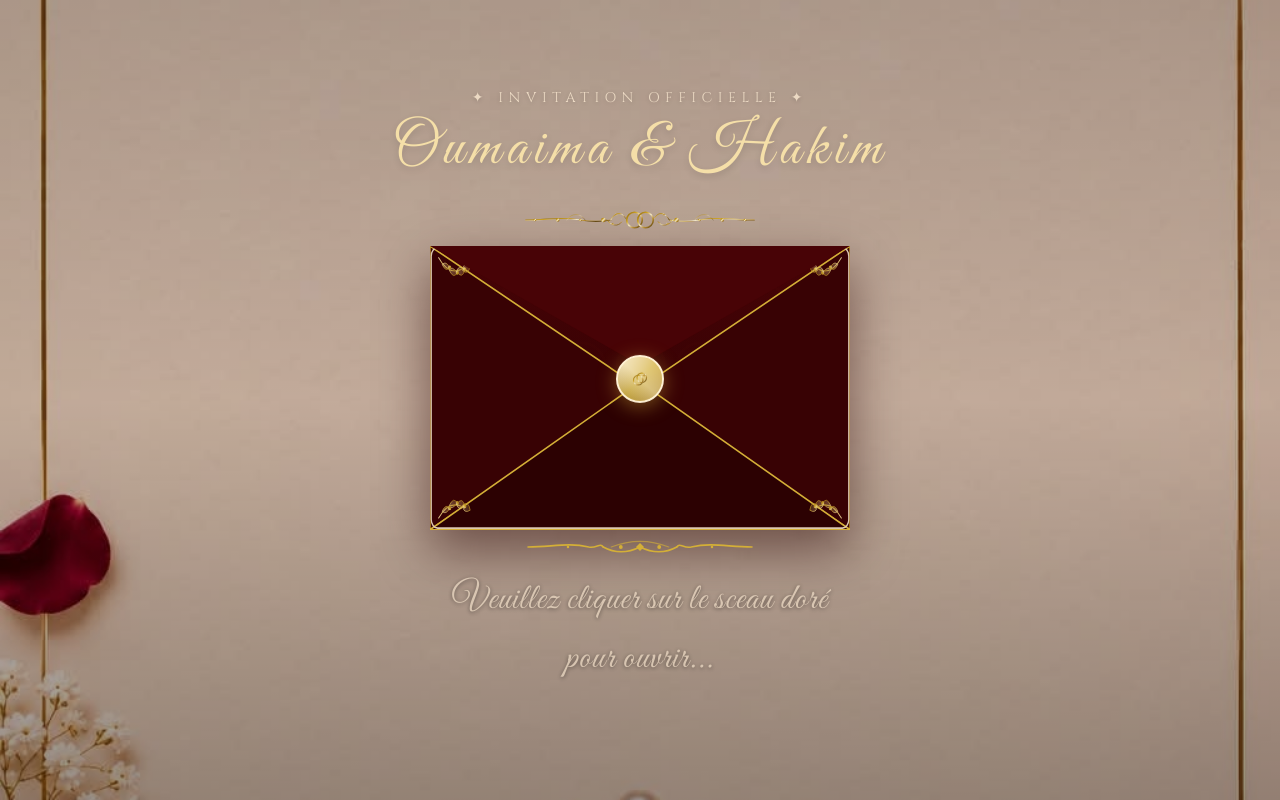
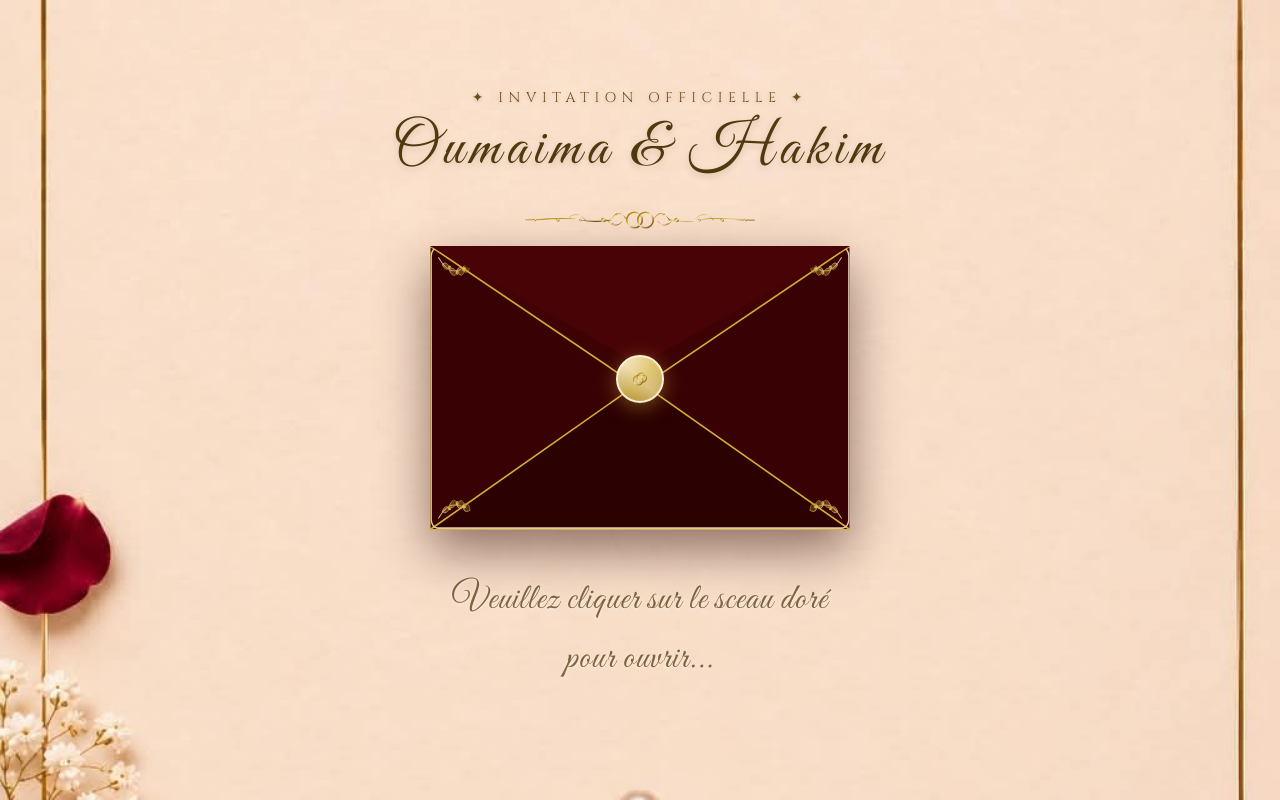
Before and after one commit to israaazzi2008-jpg/Fiancaille, a React (Vite) app: page / in a window 1280 px wide. Built offline with nearby package versions, Linux system fonts and the light colour scheme; a web font is replaced by a local one.

Commit message:
Refactor Envelope component styles and comments
Updated styles and comments for clarity and consistency.

```diff
--- a/src/components/Envelope.tsx
+++ b/src/components/Envelope.tsx
@@ -121,7 +121,7 @@ export const Envelope: React.FC<EnvelopeProps> = ({ onOpen }) => {
   };
 
   return (
-    <div className="min-h-screen w-full flex flex-col items-center justify-between px-4 md:px-8 py-12 md:py-20 overflow-hidden relative select-none bg-[#280102]">
+    <div className="min-h-screen w-full flex flex-col items-center justify-between px-4 md:px-8 py-12 md:py-20 overflow-hidden relative select-none bg-[#faf6f0]">
       {/* Invisible global SVG gradients for luxurious golden looks */}
       <svg className="absolute w-0 h-0 pointer-events-none">
         <defs>
@@ -161,7 +161,7 @@ export const Envelope: React.FC<EnvelopeProps> = ({ onOpen }) => {
         </defs>
       </svg>
 
-      {/* Uploaded Background Picture */}
+      {/* Uploaded Background Picture - 100% original with no shadowing, no lighting/eclairs, and no overlays */}
       <div className="absolute inset-0 z-0 pointer-events-none overflow-hidden">
         <img
           src="/back.jpg"
@@ -170,38 +170,33 @@ export const Envelope: React.FC<EnvelopeProps> = ({ onOpen }) => {
           onError={(e) => {
             e.currentTarget.src = "/luxury_sanctuary_backdrop.png";
           }}
-          className="w-full h-full object-cover opacity-85 sm:opacity-90 filter brightness-100 contrast-100"
+          className="w-full h-full object-cover object-center"
         />
-        <div className="absolute inset-0 bg-gradient-to-b from-black/25 via-black/15 to-black/35" />
       </div>
 
-      {/* Sophisticated display typography in beige foncé */}
+      {/* Sophisticated display typography in beige foncé - kept in exact position */}
       <motion.div
         initial={{ opacity: 0, y: -25 }}
         animate={{ opacity: isOpen ? 0 : 1, y: isOpen ? -35 : 0 }}
         transition={{ duration: 1.2, ease: 'easeOut' }}
         className="text-center z-10 space-y-3 max-w-lg mt-2 pointer-events-none"
       >
-        <span className="font-cinzel text-xs md:text-sm tracking-[0.4em] text-[#ebd9c3] font-light block drop-shadow-sm">
+        <span className="font-cinzel text-xs md:text-sm tracking-[0.4em] text-[#6e4e1f] font-light block drop-shadow-sm">
           ✦ INVITATION OFFICIELLE ✦
         </span>
-        <h1 className="font-royal text-5xl md:text-6xl text-[#f5dfa8] tracking-widest font-light drop-shadow-md">
+        <h1 className="font-royal text-5xl md:text-6xl text-[#51390e] tracking-widest font-light drop-shadow-md">
           Oumaima & Hakim
         </h1>
         <div className="pt-1">
-          <EngagementRingsDivider className="w-64 h-12 text-gold-400 mx-auto" />
+          <EngagementRingsDivider className="w-64 h-12 text-[#b88d2f] mx-auto" />
         </div>
       </motion.div>
 
-      {/* Simpler, extremely elegant matte nude envelope */}
-      {/* Sized perfectly to look incredibly high-end and luxurious on all phones */}
+      {/* Simpler, extremely elegant envelope in exact position */}
       <div
         className="relative w-[78vw] max-w-[420px] aspect-[1.48/1] my-auto z-20 cursor-pointer group"
         onClick={handleOpenClick}
       >
-        {/* Soft elegant radial glow behind the envelope */}
-        <div className="absolute inset-[-15%] rounded-full bg-radial-glow opacity-25 group-hover:opacity-35 blur-2xl transition-opacity duration-700 pointer-events-none" />
-
         <AnimatePresence>
           {!cardExited && (
             <motion.div
@@ -371,26 +366,10 @@ export const Envelope: React.FC<EnvelopeProps> = ({ onOpen }) => {
         className="text-center z-30 mb-8 flex flex-col items-center pointer-events-none"
       >
         <div className="flex flex-col items-center max-w-sm sm:max-w-md mx-auto">
-          {/* A small line with elegant gold design above the message */}
-          <div className="w-64 h-8 flex items-center justify-center opacity-100 mb-2">
-            <svg viewBox="0 0 160 20" className="w-full h-full text-[#d4af37]" fill="none" stroke="currentColor">
-              {/* Very fine elegant symmetrical horizontal paths and flourishes */}
-              <path d="M 10,10 C 25,10 35,7 48,10 C 53,11 55,7 57,10" strokeWidth="1.0" strokeLinecap="round" />
-              <path d="M 150,10 C 135,10 125,7 112,10 C 107,11 105,7 103,10" strokeWidth="1.0" strokeLinecap="round" />
-              {/* Refined elegant central flourish loops */}
-              <path d="M 57,10 Q 68,16 80,10 Q 92,16 103,10" strokeWidth="1.0" strokeLinecap="round" />
-              <path d="M 62,10 Q 80,3 98,10" strokeWidth="0.7" opacity="0.6" strokeLinecap="round" />
-              {/* Central Diamond and micro-dots */}
-              <path d="M 80,7.5 L 82.5,10 L 80,12.5 L 77.5,10 Z" fill="#d4af37" stroke="none" />
-              <circle cx="68" cy="10" r="1.2" fill="#d4af37" stroke="none" />
-              <circle cx="92" cy="10" r="1.2" fill="#d4af37" stroke="none" />
-              <circle cx="35" cy="10" r="0.8" fill="#d4af37" stroke="none" />
-              <circle cx="125" cy="10" r="0.8" fill="#d4af37" stroke="none" />
-            </svg>
-          </div>
-
+          {/* Spacing placeholder so the position of the text stays exactly as before with the line removed */}
+          <div className="h-8 mb-2" aria-hidden="true" />
           {/* The main text in elegant calligraphic royal script font in beige foncé */}
-          <p className="font-royal text-3xl sm:text-4xl text-[#ebd9c3] animate-pulse text-center drop-shadow-[0_1px_2px_rgba(0,0,0,0.6)] px-4 leading-relaxed tracking-wide">
+          <p className="font-royal text-3xl sm:text-4xl text-[#51390e] animate-pulse text-center drop-shadow-[0_1px_1.5px_rgba(255,255,255,0.85)] px-4 leading-relaxed tracking-wide">
             Veuillez cliquer sur le sceau doré pour ouvrir...
           </p>
         </div>
```
